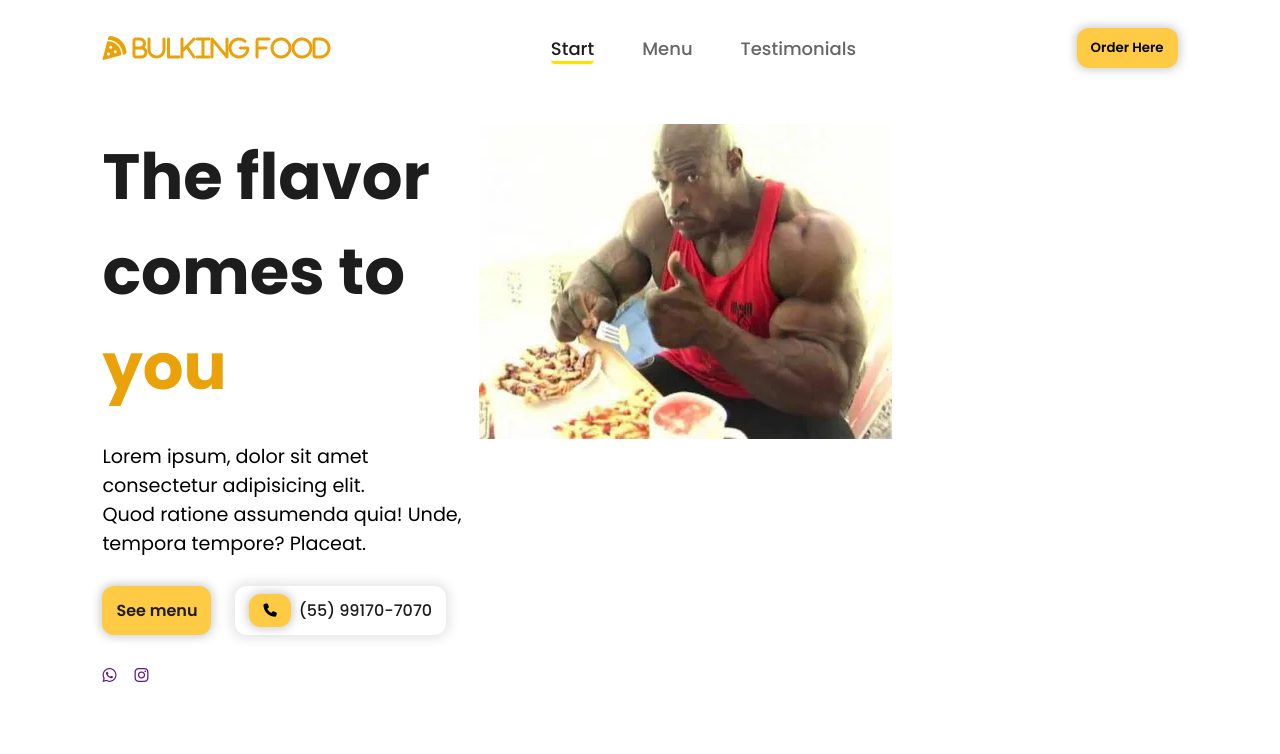
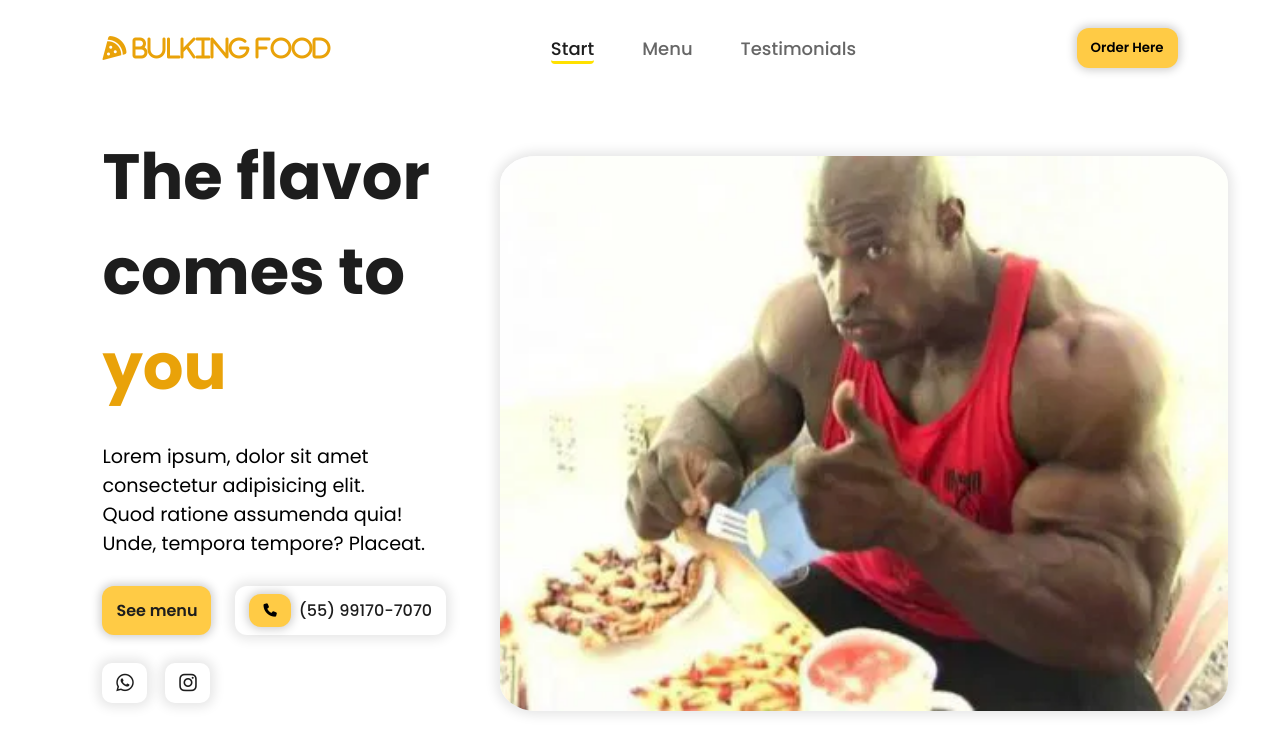
Before and after one commit to itsBINHO/Bulking-Food, a website: page index.html in a window 1280 px wide. Drawn offline with nearby package versions, Linux system fonts and the light colour scheme.

Commit message:
modified img banner

```diff
--- a/src/styles/home.css
+++ b/src/styles/home.css
@@ -1,6 +1,7 @@
 #home {
     display: flex;
     min-height: calc(100vh - 91px);
+    position: relative;
 }
 
 #cta {
@@ -44,3 +45,23 @@
     box-shadow: 0px 0px 12px 4px rgba(0, 0, 0, 0.1);
     border-radius: 12px;
 }
+
+#banner {
+    display: flex;
+    align-items: start;
+    justify-content: end;
+    width: 70%;
+}
+
+#banner img {
+    height: 85%;
+    margin-top: 2rem;
+    margin-right: -50px;
+    border-radius: 5%;
+    box-shadow: 0px 0px 12px 4px rgba(0, 0, 0, 0.1);
+    transition: .3s ease;
+}
+
+#banner img:hover {
+    height: 85.5%;
+}
--- a/src/styles/styles.css
+++ b/src/styles/styles.css
@@ -38,3 +38,21 @@ section {
     display: flex;
     gap: 18px;
 }
+
+.social_media_buttons a {
+    display: flex;
+    align-items: center;
+    justify-content: center;
+    width: 45px;
+    height: 40px;
+    font-size: 1.25rem;
+    border-radius: 10px;
+    text-decoration: none;
+    color: #1d1d1d;
+    box-shadow: 0px 0px 12px 4px rgba(0, 0, 0, 0.1);
+    transition: box-shadow .3s ease;
+}
+
+.social_media_buttons a:hover {
+    box-shadow: 0px 0px 12px 8px rgba(0, 0, 0, 0.1);
+}
```
